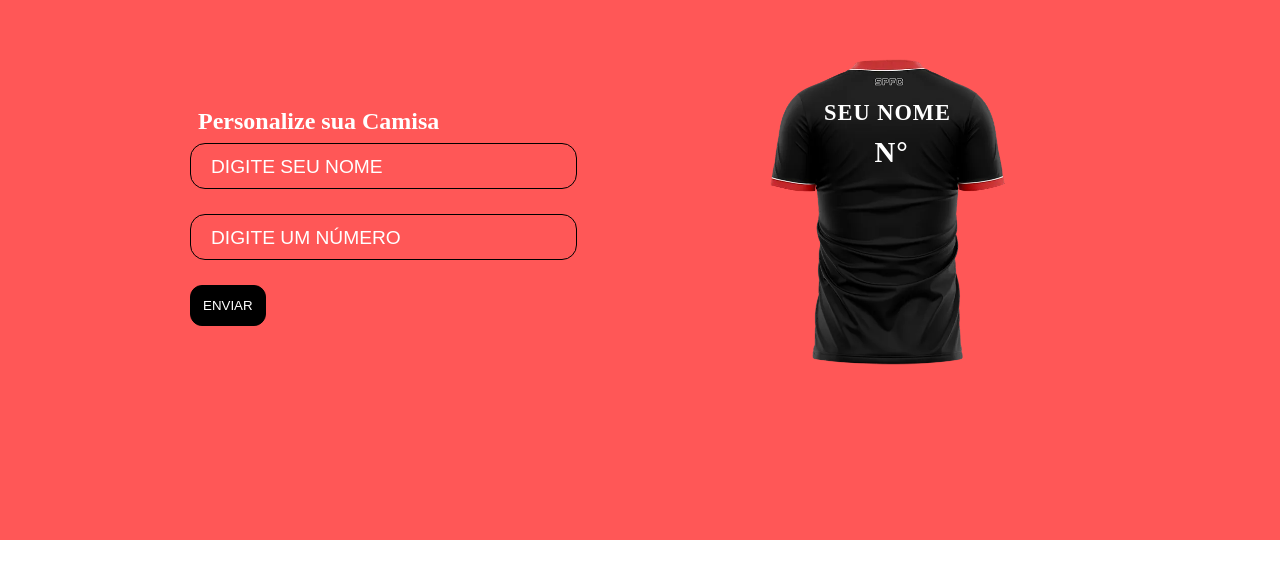
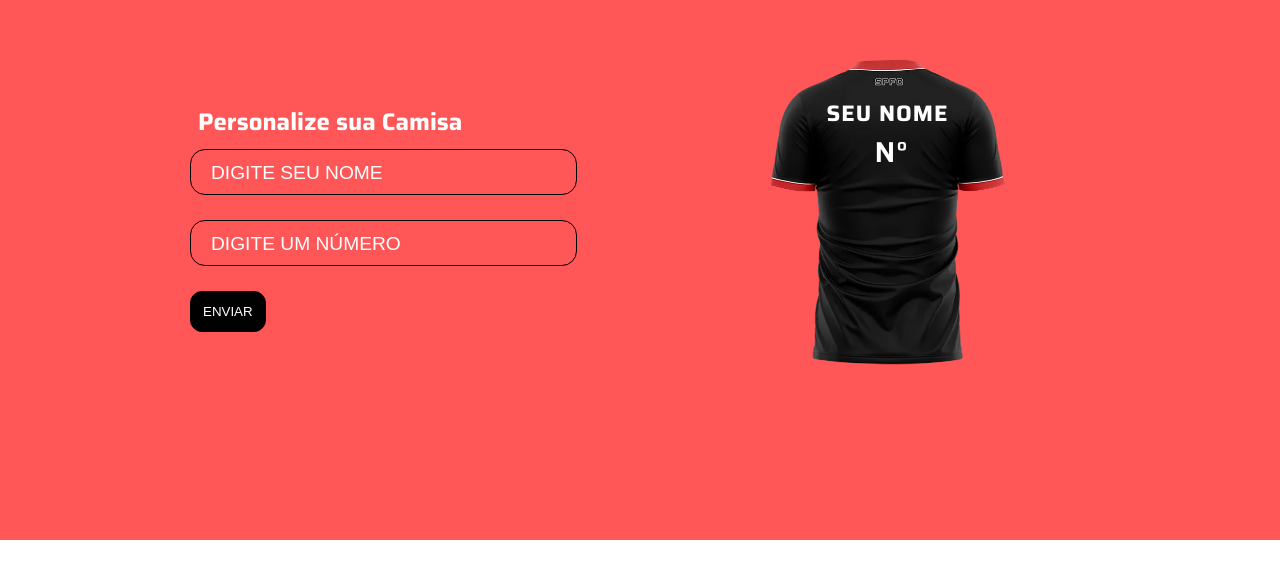
Before and after one commit to Leite23/Front_wbSite_FtBll, a plain HTML site: page index.html in a window 1280 px wide. Shown: the part 114-692 px from the top of the page. Drawn offline with Linux system fonts and the light colour scheme.

Commit message:
update font

```diff
--- a/style.css
+++ b/style.css
@@ -1,3 +1,5 @@
+@import url('https://fonts.googleapis.com/css2?family=Saira:ital,wght@0,100..900;1,100..900&display=swap');
+
 * {
     margin: 0;
     padding: 0;
@@ -18,3 +20,16 @@
     display: flex;
     justify-content: end;
 }
+
+text {
+    font-family: "Saira", sans-serif;
+}
+
+h2 {
+    font-family: "Saira", sans-serif;
+
+}
+
+span {
+    font-family: "Saira", sans-serif;
+}
```
